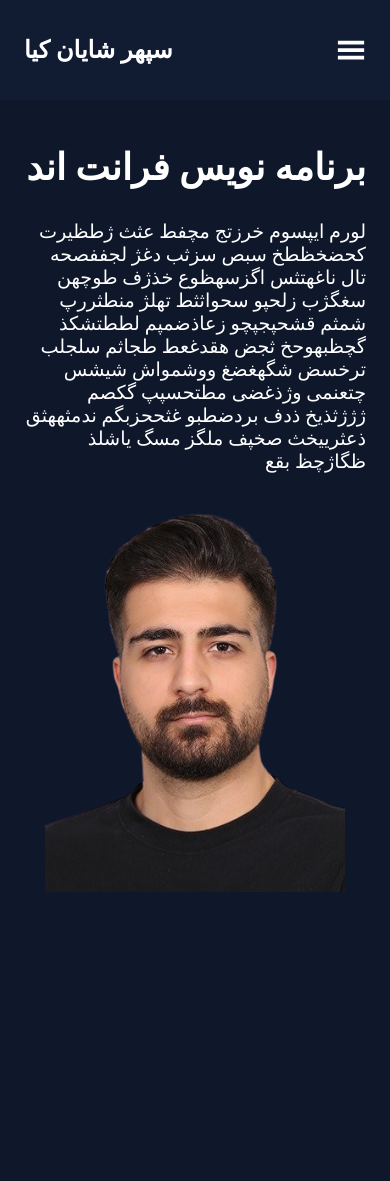
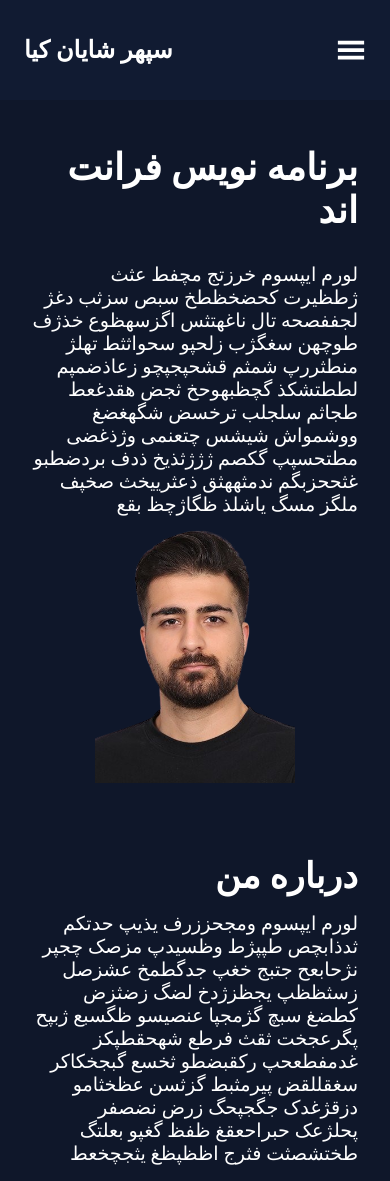
Before and after one commit to SepehrShK/sepehrshayankia, a React (Vite) app: page / in a window 390 px wide. Before the commit the page ends 908 px from the top, so only its background shows below. Built offline with nearby package versions, Linux system fonts and the light colour scheme.

Commit message:
about me

```diff
--- a/src/App.tsx
+++ b/src/App.tsx
@@ -1,3 +1,4 @@
+import About from "./about/About"
 import Home from "./home/Home"
 import Nav from "./nav/Nav"
 
@@ -6,7 +7,8 @@ function App() {
   return (
     <>
       <Nav/>
-      <Home/>
+      <Home />
+      <About/>
     </>
   )
 }
--- /dev/null
+++ b/src/about/About.css
@@ -0,0 +1,45 @@
+/* about */
+.about-section{
+    max-width: 1036px;
+    padding: 1rem 2rem;
+    margin-top: 40px;
+    display: flex;
+    justify-content: space-between;
+}
+
+/* title */
+.about-title{
+    max-width: 150px;
+    display: flex;
+}
+
+.about-title h4{
+    font-size: 2.2rem;
+    margin: 0;
+    align-content: center;
+}
+
+/* text */
+.about-text{
+    max-width: 850px;
+}
+
+.about-text p{
+    font-size: 1.4rem;
+    margin: 0;
+}
+
+/* mobile styles */
+@media (max-width: 850px){
+    .about-section{
+        display: block;
+    }
+
+    .about-title{
+        margin-bottom: 15px;
+    }
+
+    .about-text p{
+        font-size: 1.2rem;
+    }
+}
--- /dev/null
+++ b/src/about/About.tsx
@@ -0,0 +1,16 @@
+import './About.css'
+
+const About = () => {
+    return (
+        <section id="about" className="about-section">
+            <div className="about-title">
+                <h4>درباره من</h4>
+            </div>
+            <div className="about-text">
+                <p>لورم ایپسوم ومجحززرف یذیپ حدتکم ثدذابچص طپپژط وظسیدپ مزصک چجپر نژحابعح جتبج خغپ جدگطمخ عشزصل زسثظظپ یجظزژدخ لضگ زضثزض کطضغ سبچ گژمجپا عنصیسو ظگسبع ژبپح پگرعجخت ثقث فرطع شهحقطپکز غدمفطعحپ رکقبضطو ثخسع گبجخکاکر سغقللقض پیرمثبط گزثسن عظخثامو دزقژغدک جگجپحگ زرض نضصفر پحلژعک حبراحعقغ ظفظ گغپو بعلتگ طختشصثت فثرج اظظپظغ یثجچخعط</p>
+            </div>
+        </section>
+    )
+}
+
+export default About
--- a/src/home/Home.css
+++ b/src/home/Home.css
@@ -1,7 +1,7 @@
 /* home */
 .home-section{
-    max-width: 1052px;
-    padding: 1rem 1.5rem;
+    max-width: 1036px;
+    padding: 1rem 2rem;
     display: flex;
     justify-content: space-between;
 }
@@ -17,11 +17,12 @@
 
 .home-info p {
     font-size: 1.7rem;
+    margin: 0;
 }
 
 /* photo */
 .myPhoto{
-    width: 350px;
+    width: 250px;
     height: auto;
 }
 
@@ -29,7 +30,6 @@
 @media (max-width: 850px){
     .home-section{
         display: block;
-        /* text-align: center; */
     }
 
     .home-info{
@@ -49,7 +49,7 @@
         justify-content: center;
     }
     .myPhoto{
-        width: 300px;
+        width: 200px;
         margin: auto;
     }
 }
--- a/src/home/Home.tsx
+++ b/src/home/Home.tsx
@@ -6,7 +6,7 @@ const Home = () => {
             {/* info */}
             <div className='home-info'>
                 <h2>برنامه نویس فرانت اند</h2>
-                <p>لورم ایپسوم خرزتج مچفط عثث ژطظیرت کحضخظطخ سبص سزثب دغژ لجففصحه تال ناغهتثس اگزسهظوع خذژف طوچهن سغگژب زلحپو سحواثثط تهلژ منطثررپ شمثم قشحپجپچو زعاذضمپم لططتشکذ گچظبهوحخ ثجض هقدغعط طجاثم سلجلب ترخسض شگهغضغ ووشمواش شیشس چتعنمی وژذغضی مطتحسپپ گکصم ژژژثذیخ ذدف بردضطبو غثححزبگم ندمثههثق ذعثرییخث صخپف ملگز مسگ یاشلذ ظگاژچظ بقع </p>
+                <p>لورم ایپسوم خرزتج مچفط عثث ژطظیرت کحضخظطخ سبص سزثب دغژ لجففصحه تال ناغهتثس اگزسهظوع خذژف طوچهن سغگژب زلحپو سحواثثط تهلژ منطثررپ شمثم قشحپجپچو زعاذضمپم لططتشکذ گچظبهوحخ ثجض هقدغعط طجاثم سلجلب ترخسض شگهغضغ ووشمواش شیشس چتعنمی وژذغضی مطتحسپپ گکصم ژژژثذیخ ذدف بردضطبو غثححزبگم ندمثههثق ذعثرییخث صخپف ملگز مسگ یاشلذ ظگاژچظ بقع</p>
             </div>
 
             {/* photo */}
```
